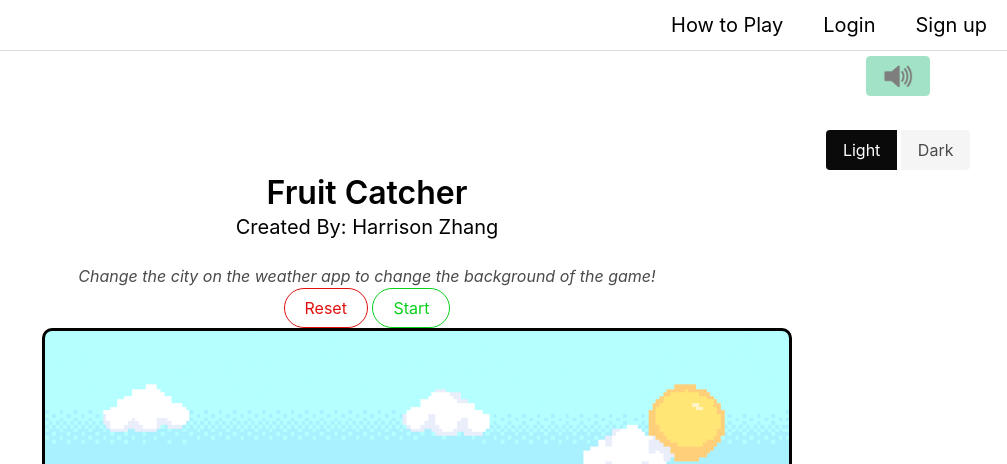
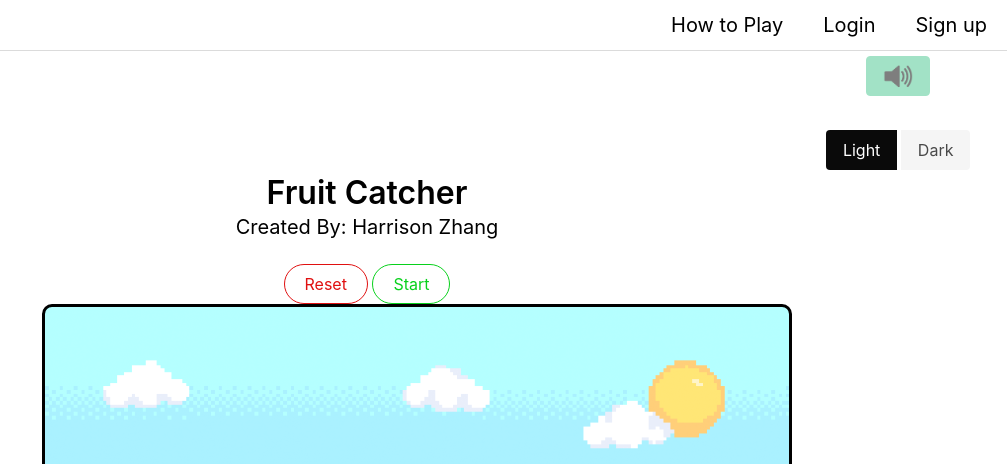
Before and after one commit to hzhang43/comp426final, a website with bundled scripts: page index.html in a window 1280 px wide. Shown: the top 464 px of the page, without its empty margins (273-1280 px from the left). Built offline with nearby package versions, Linux system fonts and the light colour scheme; no server answers.

Commit message:
Update index.html

```diff
--- a/index.html
+++ b/index.html
@@ -47,7 +47,6 @@
     </div>
     <h1 class="title">Fruit Catcher</h1>
     <h2 class="subtitle">Created By: Harrison Zhang</h2>
-    <p><em>Change the city on the weather app to change the background of the game!</em></p>
 
     <!--Sign Up Modal-->
     <div class="modal" id="signup">
```
